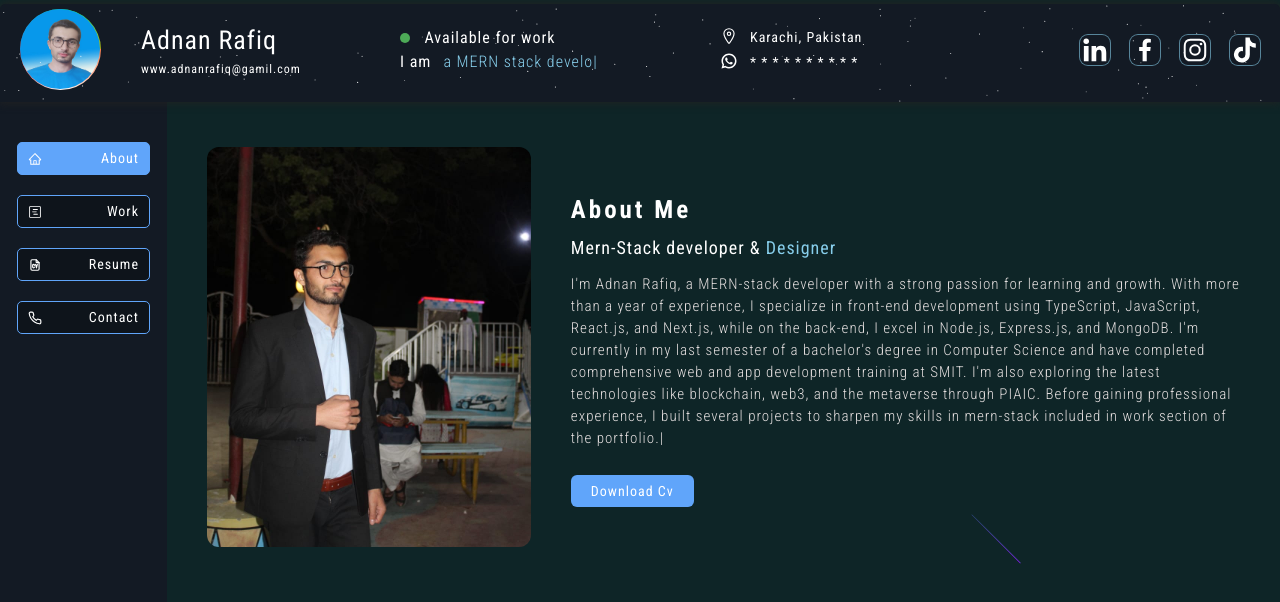
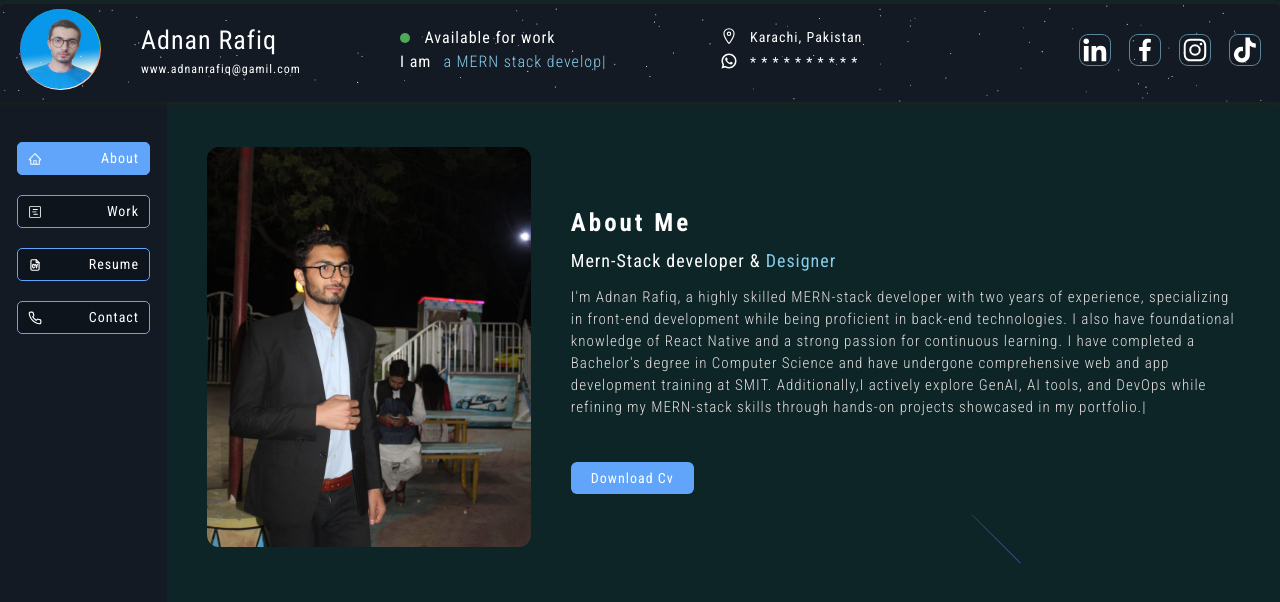
Before and after one commit to Adnanyousafzai21/adnanportfolio, a React (Vite) app: page / in a window 1280 px wide. Shown: the top 602 px of the page. Built offline with nearby package versions, Linux system fonts and the light colour scheme; some icons are missing.

Commit message:
feat:add new cv and changes

```diff
--- a/src/components/Herosection.jsx
+++ b/src/components/Herosection.jsx
@@ -65,6 +65,8 @@ const Herosection = () => {
                     1000,
                     " a BSCS Graduate",
                     1000,
+                    " a React-Native developer",
+                    1000,
                     "1.5 year of Experienced",
                     1000,
                   ]}
--- a/src/pages/About.jsx
+++ b/src/pages/About.jsx
@@ -25,11 +25,9 @@ const About = () => {
               <div className="min-h-[150px]">
                 <TypeAnimation
                   sequence={[
-                    `I'm Adnan Rafiq, a MERN-stack developer with a strong passion for learning and growth. With more than a year of experience, I specialize in front-end development using TypeScript, JavaScript, React.js, and Next.js, while on the back-end, I excel in Node.js, Express.js, and MongoDB.
+                    `I'm Adnan Rafiq, a highly skilled MERN-stack developer with two years of experience, specializing in front-end development while being proficient in back-end technologies. I also have foundational knowledge of React Native and a strong passion for continuous learning.
 
-I'm currently in my last semester of a bachelor's degree in Computer Science and have completed comprehensive web and app development training at SMIT. I'm also exploring the latest technologies like blockchain, web3, and the metaverse through PIAIC.
-
-Before gaining professional experience, I built several projects to sharpen my skills in mern-stack included in work section of the portfolio.`,
+                    I have completed a Bachelor's degree in Computer Science and have undergone comprehensive web and app development training at SMIT. Additionally,I actively explore GenAI, AI tools, and DevOps while refining my MERN-stack skills through hands-on projects showcased in my portfolio.`,
                     1000,
                   ]}
                   wrapper="span"
--- a/src/pages/resume.jsx
+++ b/src/pages/resume.jsx
@@ -1,13 +1,19 @@
-import React from "react";
+import React, { useEffect } from "react";
 import Navbar from "../components/navbar";
-
+import AOS from "aos";
 const Resume = () => {
+  useEffect(() => {
+    AOS.init({
+      duration: 1000,
+      once: false,
+    });
+  }, []);
   return (
     <div  >
       <Navbar>
         <div className="w-full relative z-50 flex flex-col justify-center items-center">
           <div
-            className="lg:w-[80%] sm:w-[90%]  px-2 sm:px-auto w-full  pt-5 mb-2 relative z-50 rounded-[10px] overflow-hidden"
+            className="slide-up-animation lg:w-[80%] sm:w-[90%]  px-2 sm:px-auto w-full  pt-5 mb-2 relative z-50 rounded-[10px] overflow-hidden"
           >
             <img
               src="/images/Men-stack developer cv.jpg"
```
Also changed, not shown: 1 other file (tests, documents, lock files or other folders).
